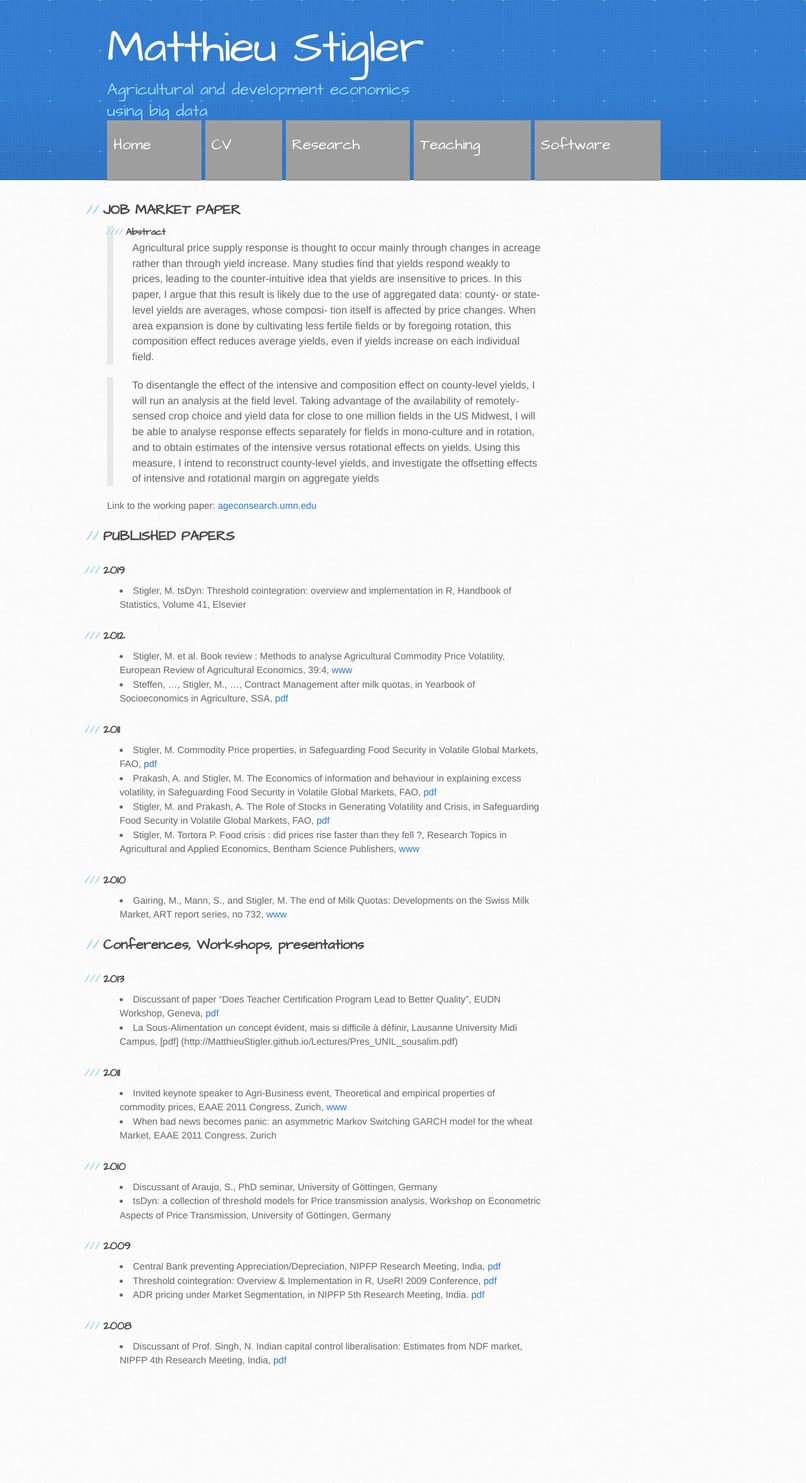
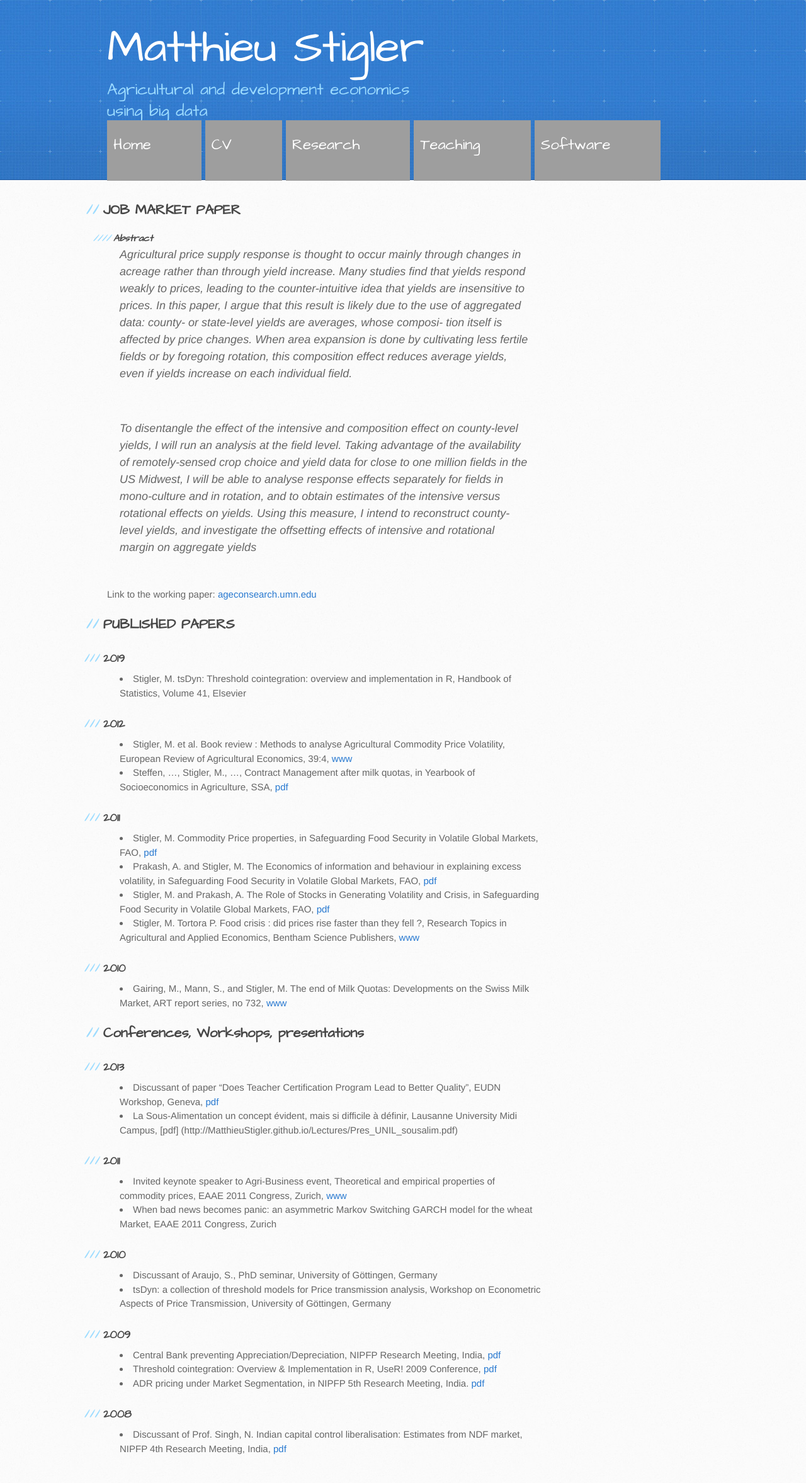
Before and after one commit to MatthieuStigler/MatthieuStigler.github.io, a Jekyll site: the page built from Research.Md, in a window 1280 px wide. Shown: the whole page at 63% size. Built offline with Jekyll 4.4.1, drawn with Linux system fonts in a browser that asks for light colours; before the commit the page ends 2214 px from its top, so only the background shows below that; grey boxes are pictures that could not be loaded.

Commit message:
blockquote: no bar, italic

```diff
--- a/stylesheets/print.css
+++ b/stylesheets/print.css
@@ -179,10 +179,11 @@ p a {
 }
 
 blockquote {
-  font-size: 1.1em;
-  border-left: 10px solid #e9e9e9;
-  margin-bottom: 20px;
-  padding: 0 0 0 30px;
+    padding: 10px 20px;
+    margin: 0 0 20px;
+    font-size: 18px;
+    border-left: 5px;
+    font-style: italic;
 }
 
 ul li {
--- a/stylesheets/stylesheet.css
+++ b/stylesheets/stylesheet.css
@@ -352,10 +352,11 @@ p a {
 }
 
 blockquote {
-  font-size: 1.1em;
-  border-left: 10px solid #e9e9e9;
-  margin-bottom: 20px;
-  padding: 0 0 0 30px;
+    padding: 10px 20px;
+    margin: 0 0 20px;
+    font-size: 18px;
+    border-left: 5px;
+    font-style: italic;
 }
 
 ul {
```
